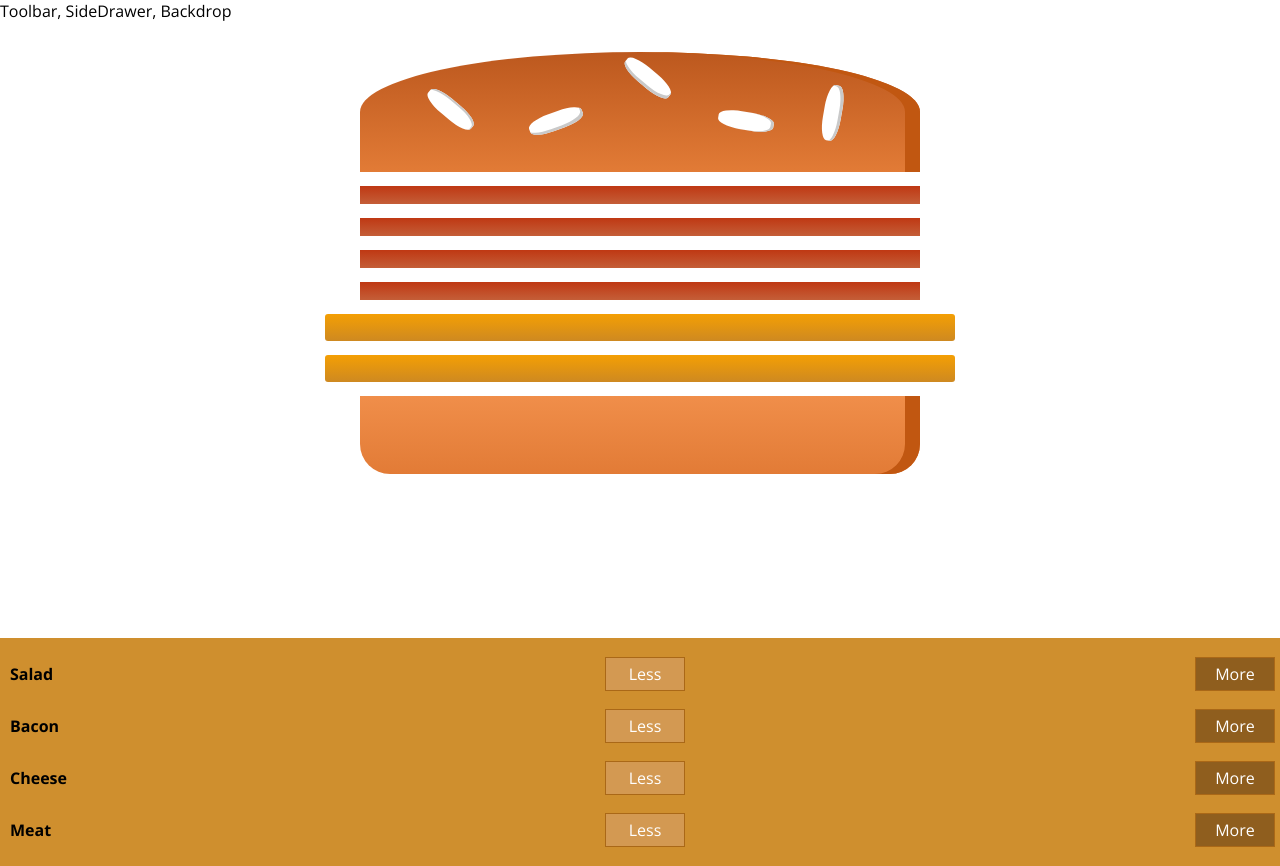
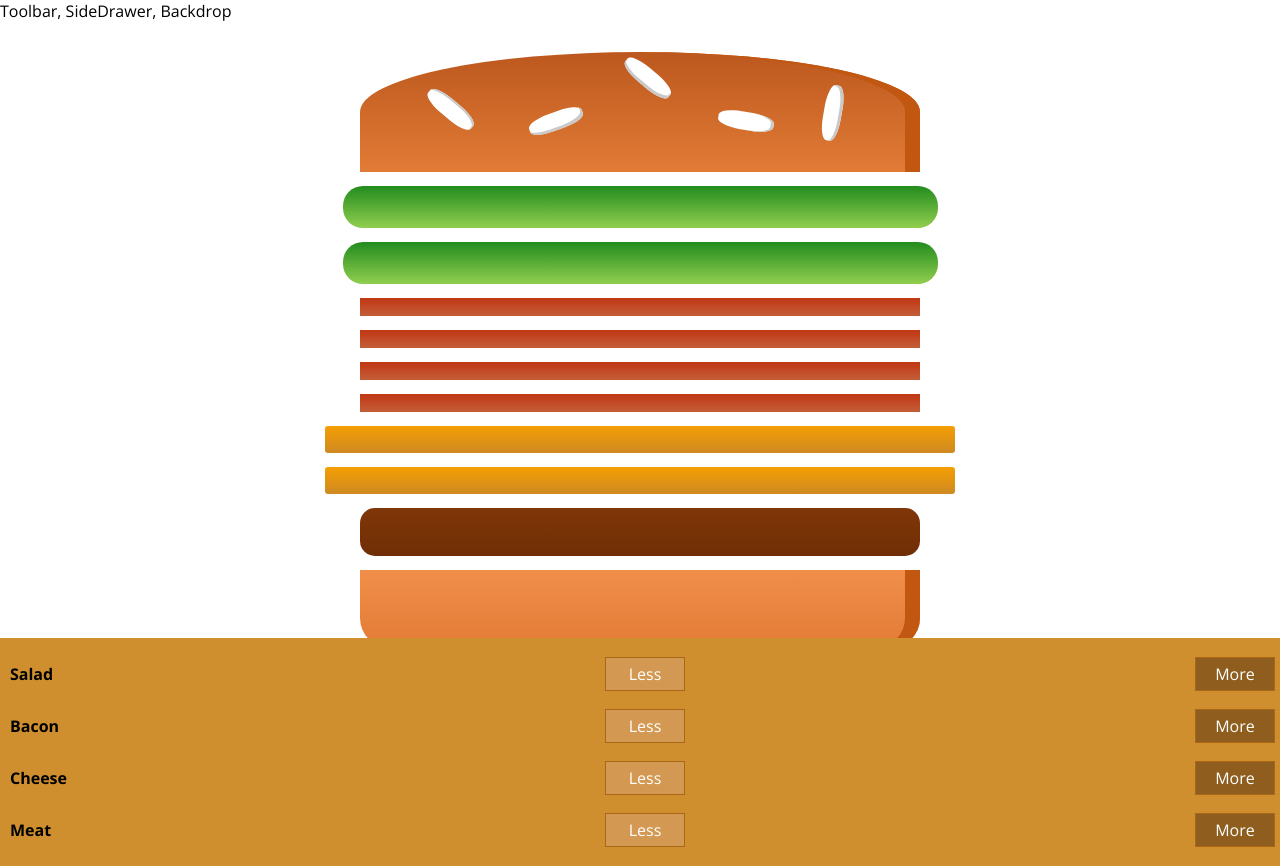
Before and after one commit to davidhartman00/react-hamburger, a React (Create React App) app in the folder react-hamburger/: page / in a window 1280 px wide. Built offline with nearby package versions, Linux system fonts and the light colour scheme.

Commit message:
chaged quantity again

```diff
--- a/react-hamburger/src/containers/BurgerBuilder/BurgerBuilder.js
+++ b/react-hamburger/src/containers/BurgerBuilder/BurgerBuilder.js
@@ -12,10 +12,10 @@ class BurgerBuilder extends Component {
     // }
     state = {
         ingredients : {
-            salad: 0,
+            salad: 2,
             bacon: 4,
             cheese: 2,
-            meat: 0
+            meat: 1
         }
     }
     render() {
```
